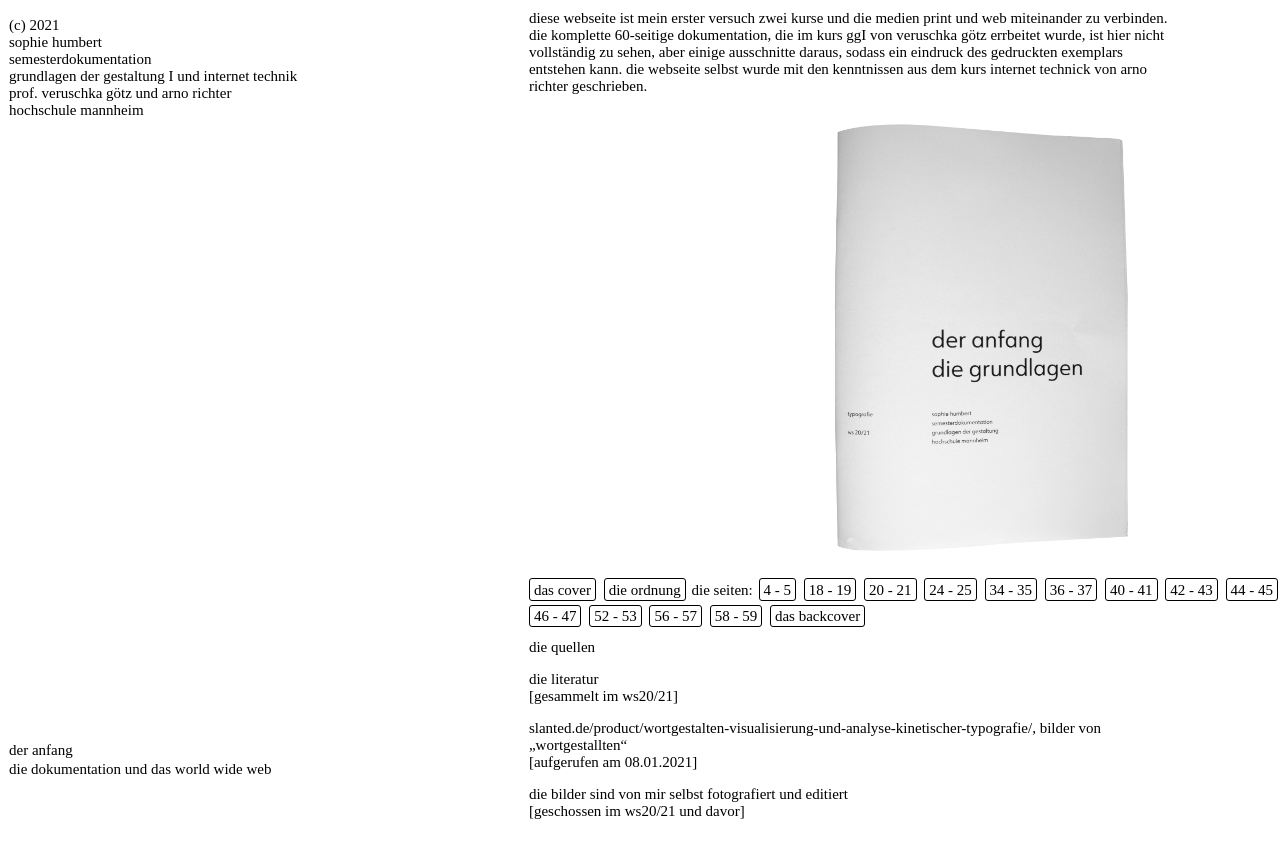
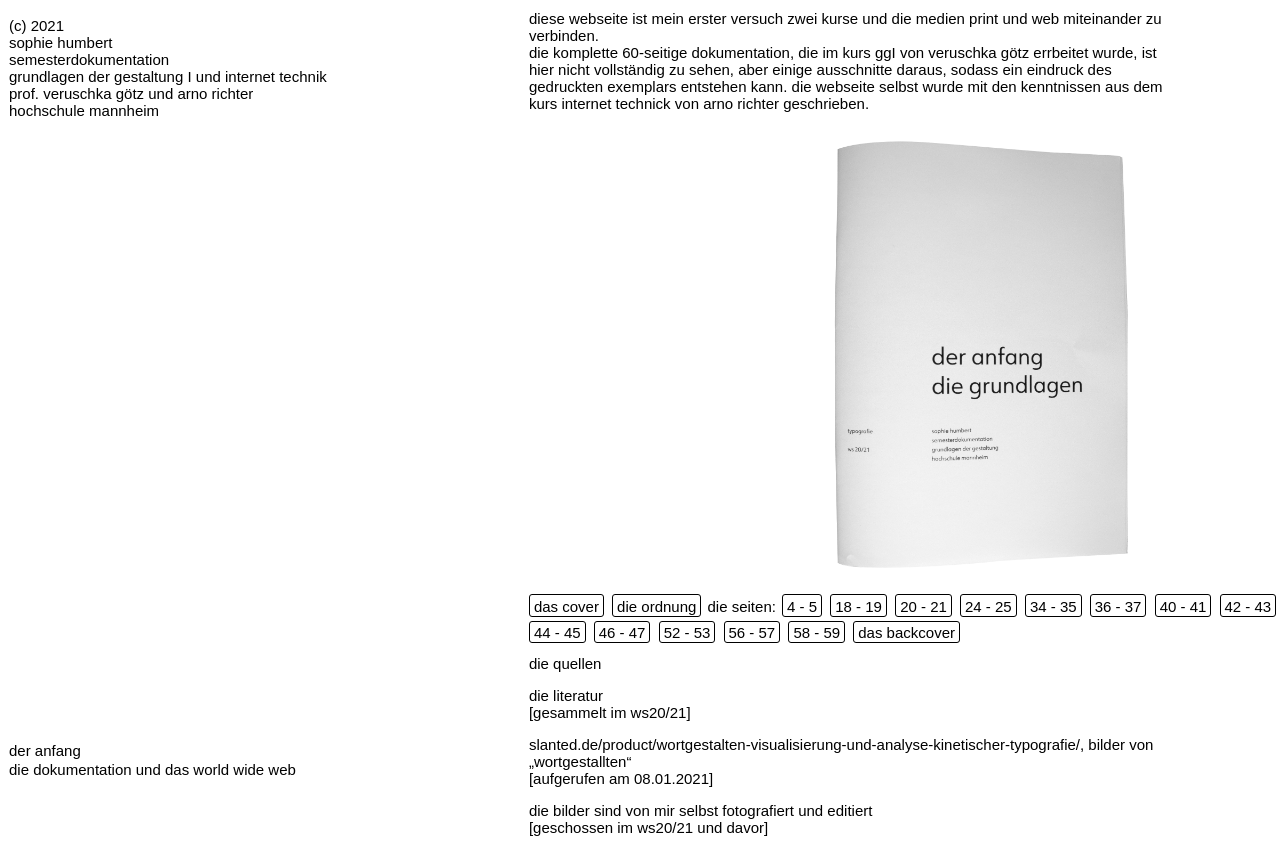
Before and after one commit to phie-war-hier/INT_WS_21_uebung_09, a plain HTML site: page worldwideweb.html in a window 1280 px wide. Drawn offline with Linux system fonts and the light colour scheme.

Commit message:
Add files via upload

```diff
--- a/css/stylesheet.css
+++ b/css/stylesheet.css
@@ -1,12 +1,13 @@
 @font-face {
-    font-family: 'NeueHaasUnicaW1G-Regular';
-    src: url('schrift/NeueHaasUnicaW1G-Regular.ttf') format('ttf'),
+    font-family: 'RehnCondensed-Regular';
+    src: 	local('schrift/RehnCondensed-Regular.otf')
+    		url('schrift/RehnCondensed-Regular.otf') format('otf'),
     font-weight: 500;
  }
 
 
 body {
-	font-family: NeueHaasUnicaW1G-Regular, sans serif;
+	font-family: "RehnCondensed-Regular", Arial, sans-serif;
 	font-size: 15px;
 	margin: 0;
 
@@ -47,7 +48,7 @@ body {
 	align-items: flex-start;
 	z-index: 100;
 	padding-right: 5px;
-    margin-left: 2px;
+   	margin-left: 2px;
 }
 
 .nav-element {
--- a/css/stylesheetIn.css
+++ b/css/stylesheetIn.css
@@ -1,12 +1,13 @@
 @font-face {
-    font-family: 'NeueHaasUnicaW1G-Regular';
-    src: url('schrift/NeueHaasUnicaW1G-Regular.ttf') format('ttf'),
+    font-family: 'RehnCondensed-Regular';
+    src: 	local('schrift/RehnCondensed-Regular.otf')
+    		url('schrift/RehnCondensed-Regular.otf') format('otf'),
     font-weight: 500;
  }
 
 
 body {
-	font-family: NeueHaasUnicaW1G-Regular, sans serif;
+	font-family: "RehnCondensed-Regular", Arial, sans-serif;
 	font-size: 15px;
 	margin: 0;
 }
@@ -155,7 +156,7 @@ button {
   	border-radius: 0.2em;
 	margin: 2px;
 	padding: 2.7px 4px 0.5px 4px;
-	font-family: NeueHaasUnicaW1G-Regular, sans serif;
+
 	font-size: 15px;
 	color: #000000;
 	background-color: #ffffff;
@@ -209,7 +210,7 @@ a:focus {
   	border-radius: 2em;
 	margin: 2px;
 	padding: 2.7px 4px 0.5px 4px;
-	font-family: NeueHaasUnicaW1G-Regular, sans serif;
+
 	font-size: 15px;
 	color: #000000;
 	background-color: #ffffff;
```
Also changed, not shown: schrift/RehnCondensed-Regular.otf (added).
